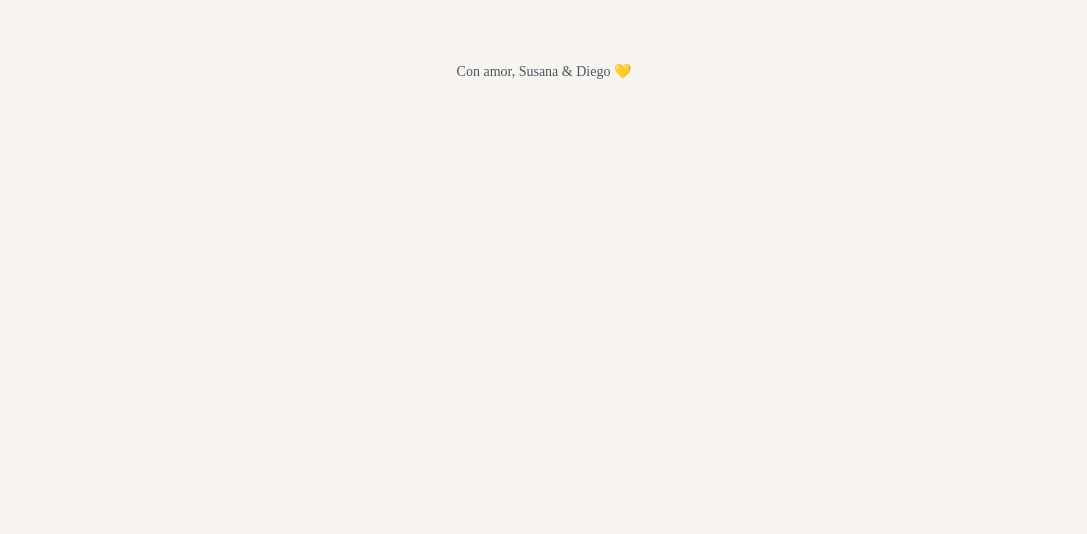
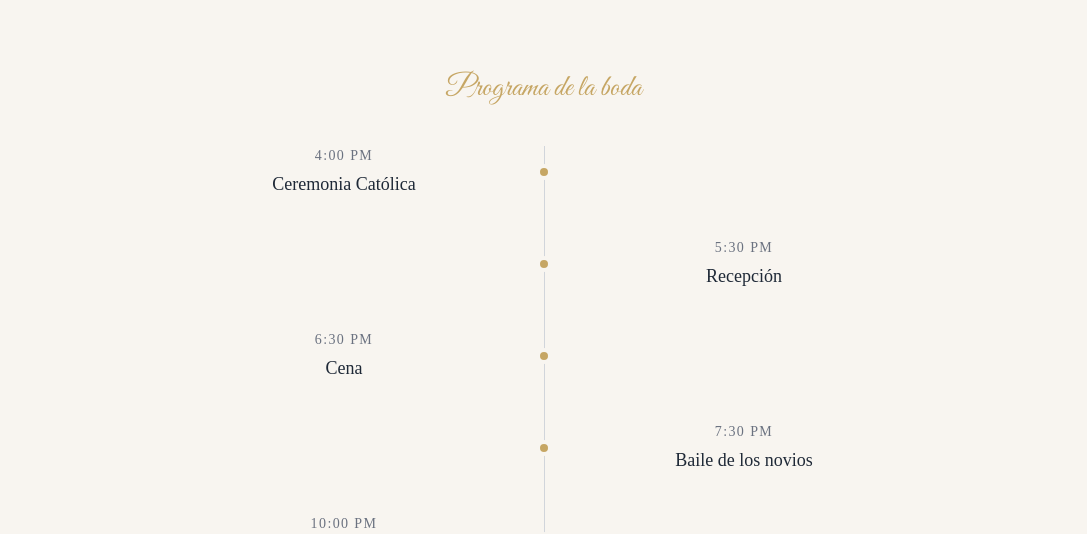
Before and after one commit to Susanabt1001419/Invitacion---Boda, a Next.js app: page / in a window 1280 px wide. Shown: the part 2254-2788 px from the top of the page, without its empty margins (96-1183 px from the left). Before the commit the page ends 2376 px from the top, so only its background shows below. Built offline with nearby package versions, Linux system fonts and the light colour scheme.

Commit message:
Add wedding program section to index page
Added wedding program section with schedule and icons.

```diff
--- a/pages/index.js
+++ b/pages/index.js
@@ -179,6 +179,48 @@ export default function Home() {
         </motion.div>
       </section>
 
+      {/* 🕰️ PROGRAMA DE LA BODA */}
+      <Section id="programa" className="py-12">
+        <h2 className="font-script text-3xl text-gold mb-10">
+          Programa de la boda
+        </h2>
+
+        <div className="relative max-w-3xl mx-auto">
+
+          {/* Línea vertical */}
+          <div className="absolute left-1/2 top-0 h-full w-px bg-gray-300" />
+
+          {/* ITEM */}
+          {[
+            { time: "4:00 PM", title: "Ceremonia Católica", icon: "⛪" },
+            { time: "5:30 PM", title: "Recepción", icon: "🥂" },
+            { time: "6:30 PM", title: "Cena", icon: "🍽️" },
+            { time: "7:30 PM", title: "Baile de los novios", icon: "💃" },
+            { time: "10:00 PM", title: "Hora loca", icon: "🎉" },
+          ].map((item, i) => (
+            <div
+              key={i}
+              className={`mb-10 flex items-center w-full ${
+                i % 2 === 0 ? "justify-start pr-8" : "justify-end pl-8"
+              }`}
+            >
+              {/* Contenido */}
+              <div className="w-1/2 text-center">
+                <p className="text-sm tracking-widest text-gray-500 mb-1">
+                  {item.time}
+                </p>
+                <p className="font-serif text-lg text-gray-800">
+                  {item.title}
+                </p>
+              </div>
+
+              {/* Punto central */}
+              <div className="absolute left-1/2 -translate-x-1/2 w-4 h-4 bg-gold rounded-full border-4 border-beige" />
+
+            </div>
+          ))}
+        </div>
+      </Section>
 
       {/* 🌿 FOOTER */}
       <footer className="py-10 text-sm text-gray-600">
```
